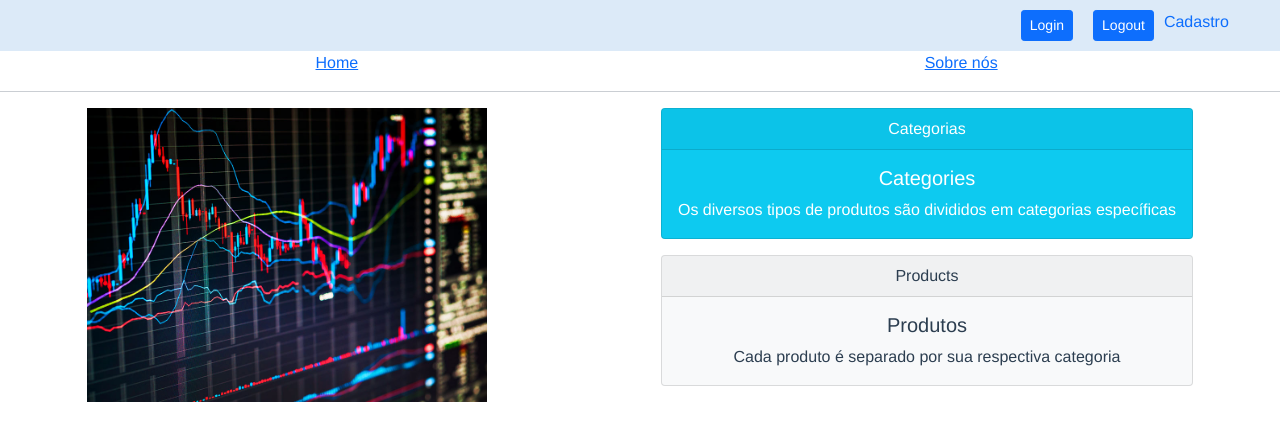
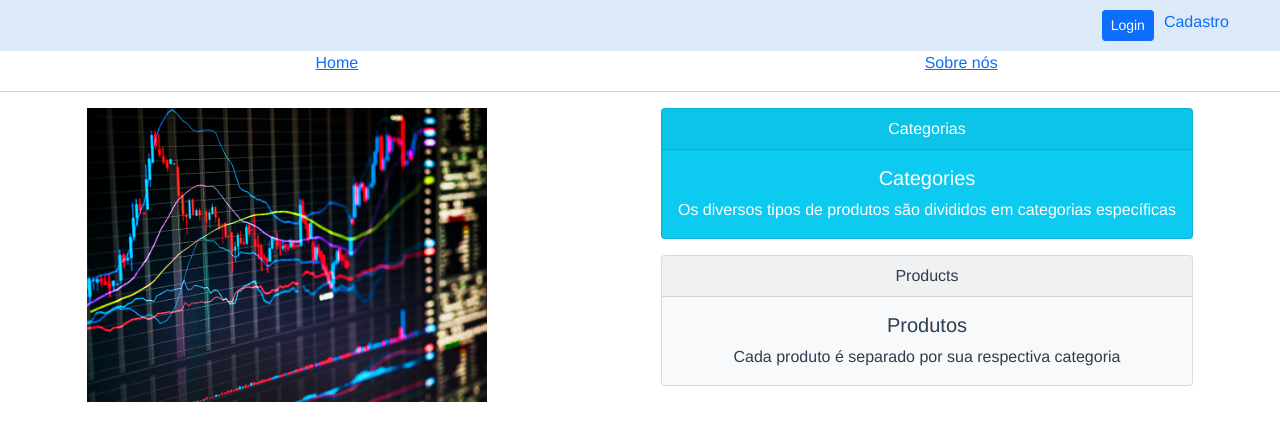
Before and after one commit to aldo-pereira22/spring-security-vue, a Vue app in the folder front-end/adm-produtos/: page / in a window 1280 px wide. Shown: the top 440 px of the page. Built offline with nearby package versions, Linux system fonts and the light colour scheme; the HTML template or start-up script is replaced by a standard one.

Commit message:
Botão de logout

```diff
--- a/front-end/adm-produtos/src/App.vue
+++ b/front-end/adm-produtos/src/App.vue
@@ -1,22 +1,8 @@
 <template>
   <div id="app">
     <div id="nav">
-      <div class="login">
-        <div class="buttons">
-          <router-link to="/login">
-            <button class="btn btn-primary btn-sm mr-3">Login</button>
-          </router-link>
 
-          <router-link to="/login">
-            <button class="btn btn-primary btn-sm mr-3">Logout</button>
-          </router-link>
-
-          <router-link id="link" clas="link ml-3 mt-2" to="">
-            <h6>Cadastro</h6>
-          </router-link>
-        </div>
-      </div>
-
+      <MenuLogin />
       <Menu />
       <hr />
     </div>
@@ -27,15 +13,17 @@
 
 <script>
 import Menu from "./components/Menu.vue";
+import MenuLogin from "./components/MenuLogin.vue";
 
 export default {
   components: {
     Menu,
+    MenuLogin
   },
 };
 </script>
 <style scoped>
-#app {
+/* #app {
   font-family: Avenir, Helvetica, Arial, sans-serif;
   -webkit-font-smoothing: antialiased;
   -moz-osx-font-smoothing: grayscale;
@@ -63,5 +51,5 @@ export default {
 
 #link {
   text-decoration: none;
-}
+} */
 </style>
--- /dev/null
+++ b/front-end/adm-produtos/src/components/MenuLogin.vue
@@ -0,0 +1,81 @@
+<template>
+  <div class="main">
+    <div class="login">
+      <div class="buttons">
+        <router-link  to="/login" v-if="!token" >
+          <button class="btn btn-primary btn-sm mr-3">Login</button>
+        </router-link>
+
+        <button v-if="token" @click="resetLogin" class="btn btn-primary btn-sm mr-3">
+          Logout
+        </button>
+
+        <router-link id="link" clas="link ml-3 mt-2" to="">
+          <h6>Cadastro</h6>
+        </router-link>
+      </div>
+    </div>
+  </div>
+</template>
+
+<script>
+export default {
+      data(){
+    return{
+      session:false
+    }
+  },
+  computed: {
+    username(){
+      return localStorage.username
+    },
+
+    token(){
+      return this.$store.state.user.user.token
+    }
+  },
+  mounted(){
+    if(localStorage.token){
+      this.session = true
+    }
+  },
+  methods: {
+    resetLogin() {
+      localStorage.removeItem("token");
+      this.$router.go();
+    },
+  },
+};
+</script>
+
+<style>
+#app {
+  font-family: Avenir, Helvetica, Arial, sans-serif;
+  -webkit-font-smoothing: antialiased;
+  -moz-osx-font-smoothing: grayscale;
+  text-align: center;
+  color: #2c3e50;
+}
+
+.login {
+  width: 100%;
+  background-color: #dceaf8;
+}
+.buttons {
+  display: flex;
+  justify-content: flex-end;
+  align-items: center;
+  margin-right: 4%;
+}
+
+.link {
+  text-decoration: none;
+}
+.btn {
+  margin: 10px;
+}
+
+#link {
+  text-decoration: none;
+}
+</style>
```
